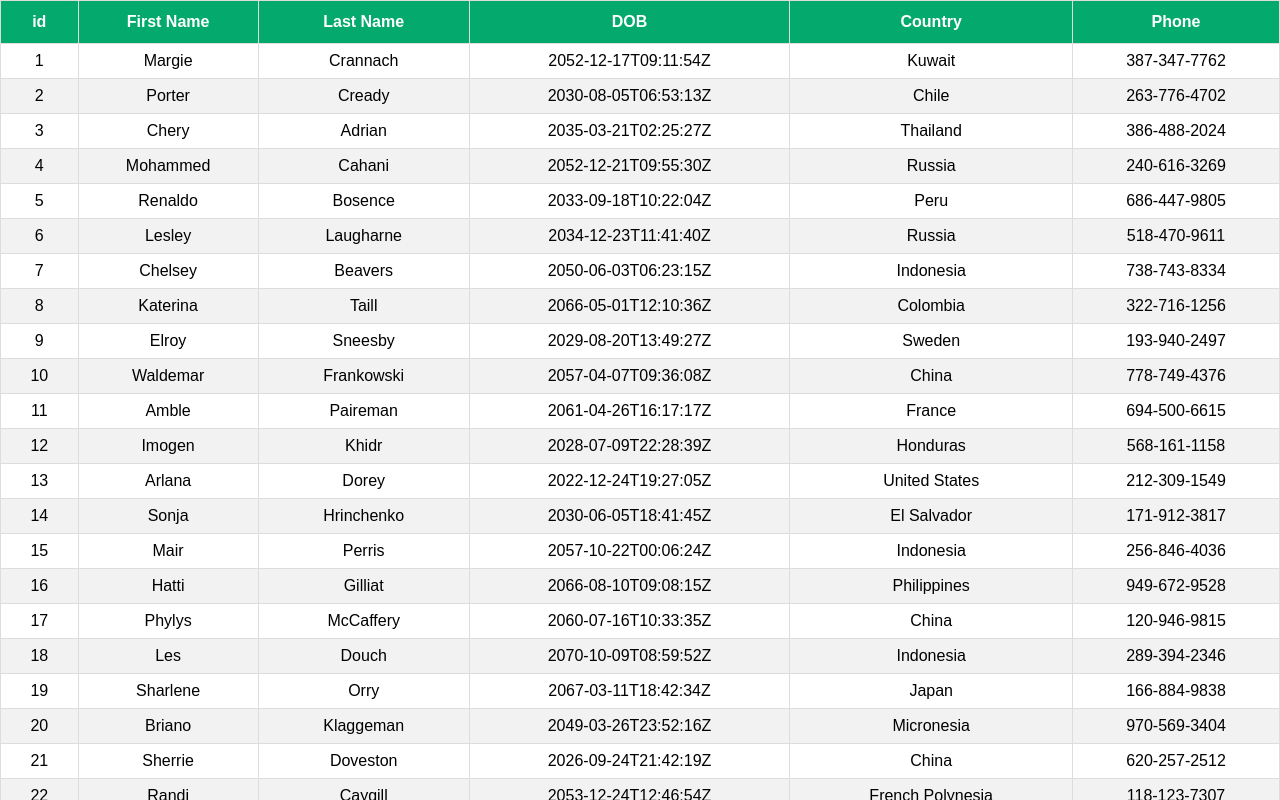
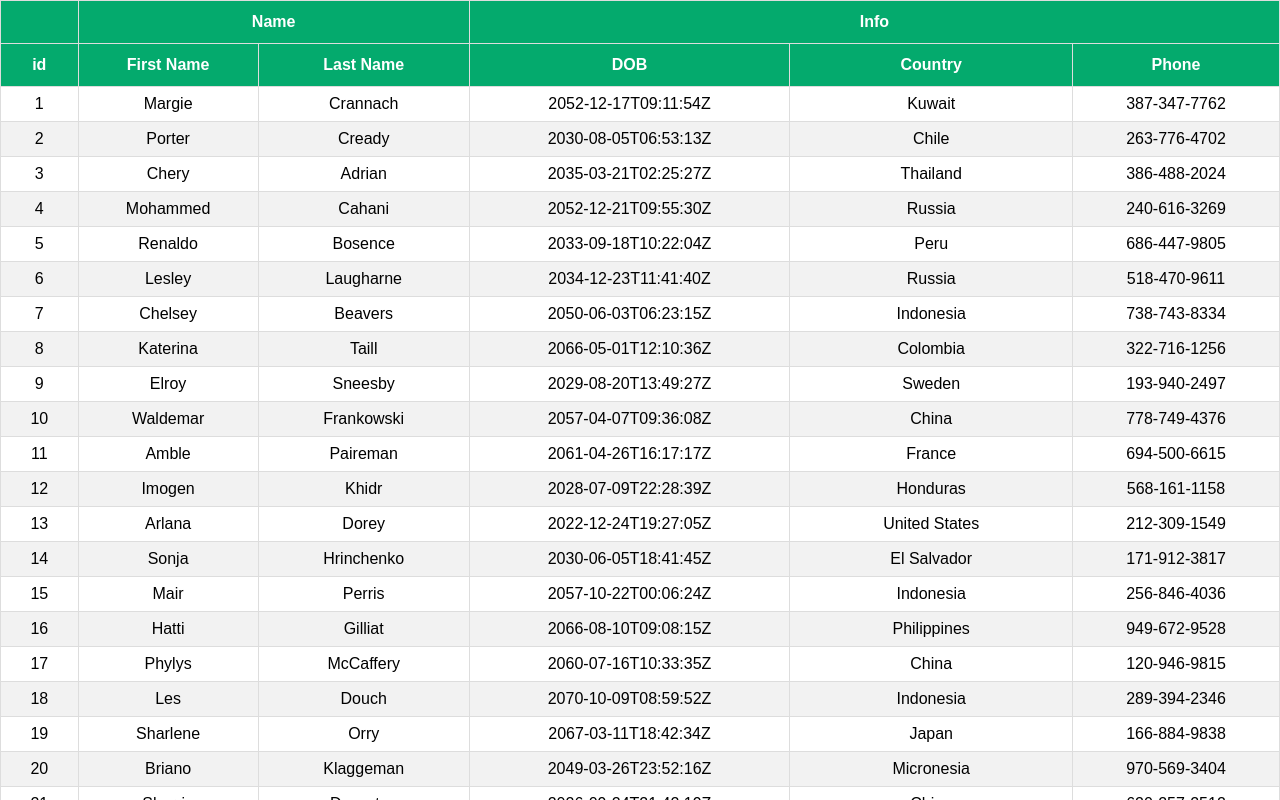
Before and after one commit to Reebal011/React_Table, a React (Create React App) app: page / in a window 1280 px wide. Shown: the top 800 px of the page. Built offline with nearby package versions, Linux system fonts and the light colour scheme.

Commit message:
Group header in table

```diff
--- a/src/components/BasicTable.js
+++ b/src/components/BasicTable.js
@@ -1,10 +1,10 @@
 import React, { useMemo } from "react";
 import { useTable } from "react-table";
 import MOCK_DATA from "./MOCK_DATA/MOCK_DATA.json";
-import { COLUMNS } from "./columns";
+import { COLUMNS, GROUPED_COLUMNS } from "./columns";
 import "./table.css";
 const BasicTable = () => {
-  const columns = useMemo(() => COLUMNS, []);
+  const columns = useMemo(() => GROUPED_COLUMNS, []);
   const data = useMemo(() => MOCK_DATA, []);
 
   const {
--- a/src/components/columns.js
+++ b/src/components/columns.js
@@ -30,3 +30,48 @@
     accessor: "phone",
   },
 ];
+
+export const GROUPED_COLUMNS = [
+  {
+    Header: "id",
+    Footer: "id",
+    accessor: "id",
+  },
+  {
+    Header: "Name",
+    Footer: "Name",
+    columns: [
+      {
+        Header: "First Name",
+        Footer: "First Name",
+        accessor: "first_name",
+      },
+      {
+        Header: "Last Name",
+        Footer: "Last Name",
+        accessor: "last_name",
+      },
+    ],
+  },
+  {
+    Header: "Info",
+    Footer: "Info",
+    columns: [
+      {
+        Header: "DOB",
+        Footer: "DOB",
+        accessor: "date_of_birth",
+      },
+      {
+        Header: "Country",
+        Footer: "Country",
+        accessor: "country",
+      },
+      {
+        Header: "Phone",
+        Footer: "Phone",
+        accessor: "phone",
+      },
+    ],
+  },
+];
```
